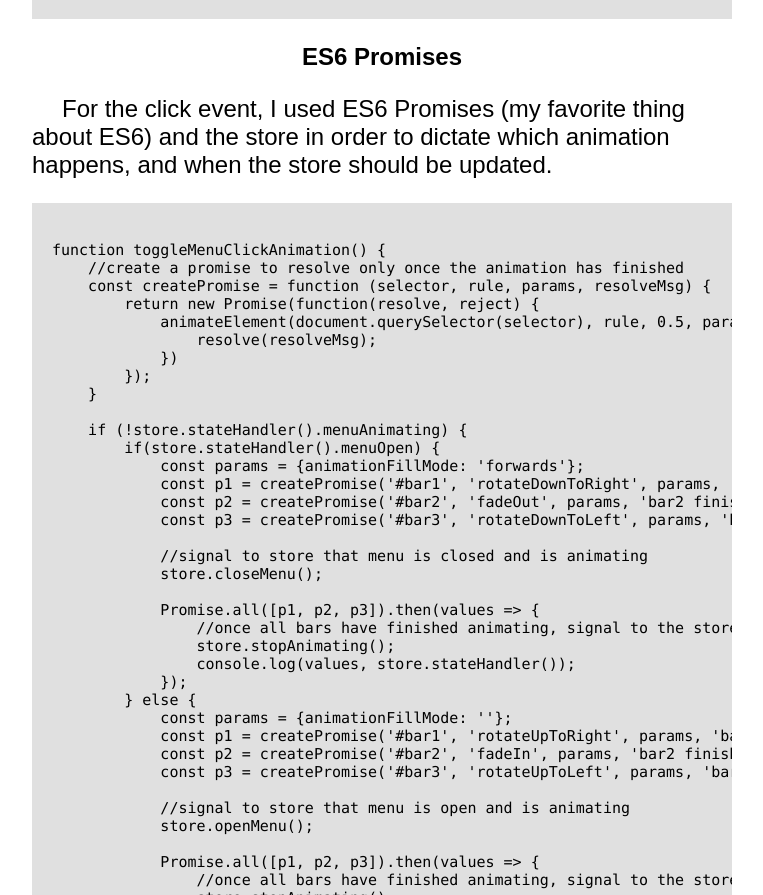
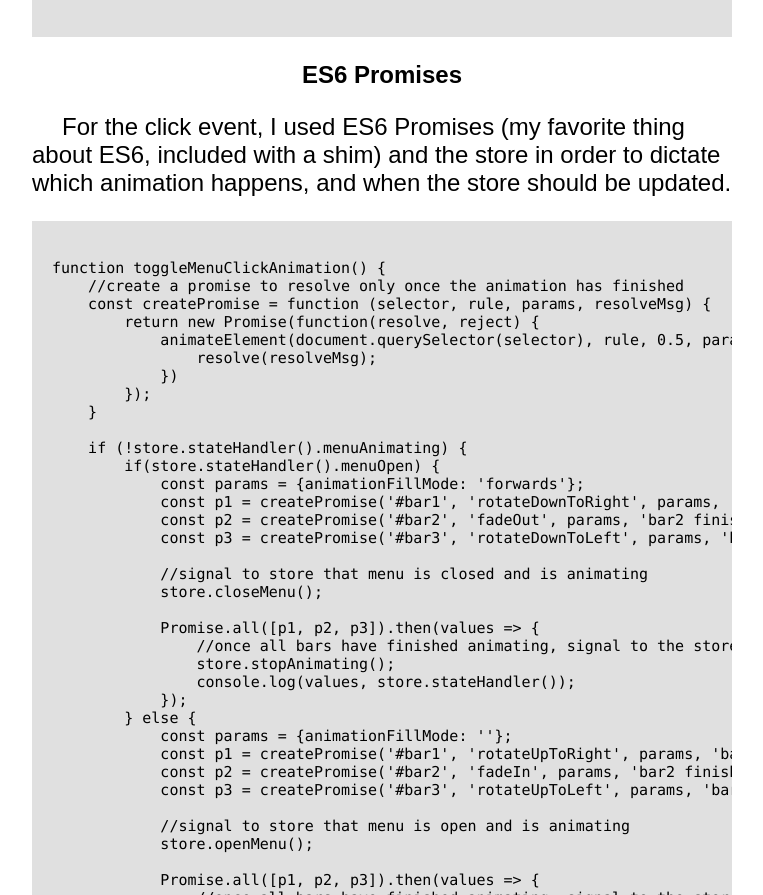
Before and after one commit to twmeggett/Hamburger-Demo, a plain HTML site: page index.html in a window 1280 px wide. Shown: the part 5130-6025 px from the top of the page, without its empty margins (258-1021 px from the left). Drawn offline with nearby package versions, Linux system fonts and the light colour scheme.

Commit message:
added cdn to displayed html portion for people following along

```diff
--- a/index.html
+++ b/index.html
@@ -208,6 +208,7 @@ xmp {
         </div>
     </div>
 </body>
+<script src="https://cdnjs.cloudflare.com/ajax/libs/es6-promise/4.1.1/es6-promise.min.js"></script>
             </xmp>
         </code>
     </p>
@@ -409,7 +410,7 @@ function animateElement(element, rule, seconds, params, callback) {
 
     <div id="eventListener">
         <h2>ES6 Promises</h2>
-        <p>For the click event, I used ES6 Promises (my favorite thing about ES6) and the store in order to dictate which animation happens, and when the store should be updated.</p>
+        <p>For the click event, I used ES6 Promises (my favorite thing about ES6, included with a shim) and the store in order to dictate which animation happens, and when the store should be updated.</p>
 
         <p>
             <code>
```
